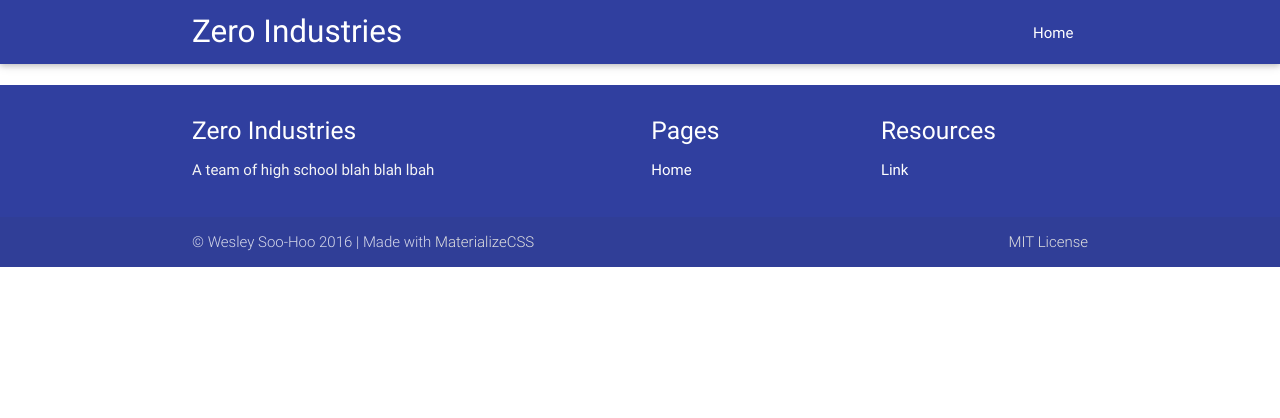
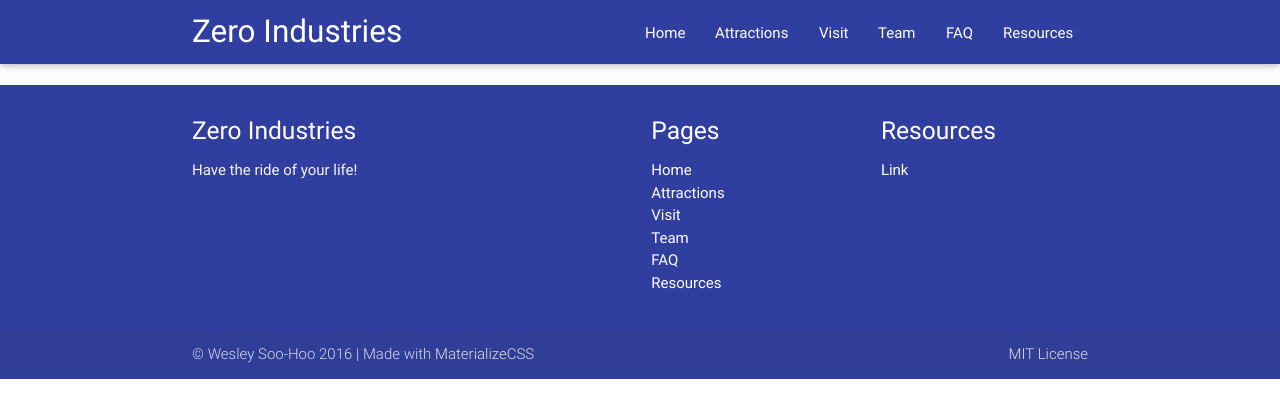
Before and after one commit to wsh32/IDP2016, a Django app: template zero/templates/base.html in a window 1280 px wide. Shown: the top 418 px of the page. Run offline with Django 3.2, Linux system fonts and the light colour scheme; the template is opened without the code that fills it, so the values that code supplies are empty; some libraries are stand-ins or nearby versions.

Commit message:
homepage

```diff
--- /dev/null
+++ b/zero/static/css/home.css
@@ -0,0 +1,3 @@
+.typed, .array {
+	font-family: 'Ubuntu Mono', Roboto
+}
--- a/zero/templates/base.html
+++ b/zero/templates/base.html
@@ -20,6 +20,7 @@
 		<link type="text/css" rel="stylesheet" href="{% static 'css/style.css' %}" />
 		<link type="text/css" rel="stylesheet" href="{% static 'css/palette.css' %}" />
 		<link rel="stylesheet" href="{% static 'css/mdi.css' %}" />
+		<link rel="stylesheet" href="{% static 'css/ubuntu-mono.css' %}" />
 		{% block css %}{% endblock %}
 	</head>
 
@@ -30,6 +31,11 @@
 					<div class="nav-wrapper"><a id="logo-container" href="/" class="brand-logo hide-on-med-and-down">Zero Industries</a>
 						<ul class="right hide-on-med-and-down">
 							<li><a class="waves-effect waves-light" href="/">Home</a></li>
+							<li><a class="waves-effect waves-light" href="/attractions">Attractions</a></li>
+							<li><a class="waves-effect waves-light" href="/visit">Visit</a></li>
+							<li><a class="waves-effect waves-light" href="/team">Team</a></li>
+							<li><a class="waves-effect waves-light" href="/faq">FAQ</a></li>
+							<li><a class="waves-effect waves-light" href="/resources">Resources</a></li>
 						</ul>
 
 						<ul id="nav-mobile" class="side-nav">
@@ -51,12 +57,17 @@
 				<div class="row">
 					<div class="col m6 s12">
 						<h5 class="white-text">Zero Industries</h5>
-						<p class="grey-text text-lighten-4">A team of high school blah blah lbah</p>
+						<p class="grey-text text-lighten-4">Have the ride of your life!</p>
 					</div>
 					<div class="col m3 s12">
 						<h5 class="white-text">Pages</h5>
 						<ul>
 							<li><a class="white-text" href="/">Home</a></li>
+							<li><a class="white-text" href="/attractions">Attractions</a></li>
+							<li><a class="white-text" href="/visit">Visit</a></li>
+							<li><a class="white-text" href="/team">Team</a></li>
+							<li><a class="white-text" href="/faq">FAQ</a></li>
+							<li><a class="white-text" href="/resources">Resources</a></li>
 						</ul>
 					</div>
 					<div class="col m3 s12">
```
Also changed, not shown: zero/static/css/style.css (+0 -12 lines), zero/static/js/home.js (added, +9 -0 lines), zero/templates/home.html (+15 -5 lines).
